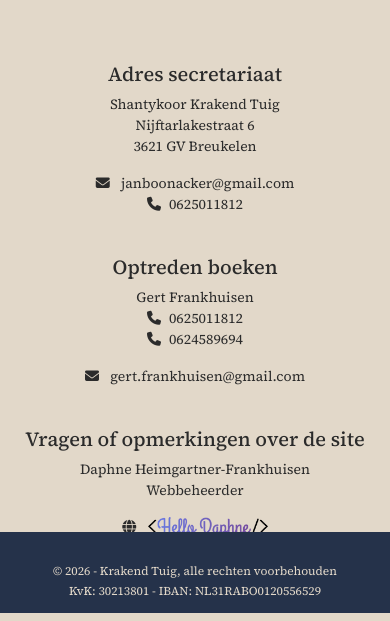
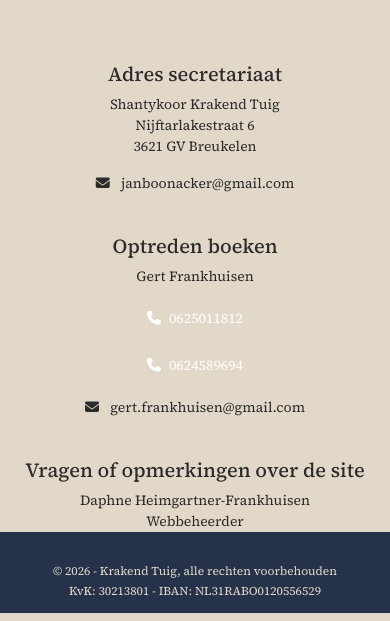
Before and after one commit to Daph1986/krakend_tuig, a Django app: page /contact/ in a window 390 px wide. Shown: the part 231-852 px from the top of the page. Run offline with Django 5.2, Linux system fonts and the light colour scheme; some libraries are stand-ins or nearby versions.

Commit message:
Adjust phone numbers

```diff
--- a/contact/templates/contact.html
+++ b/contact/templates/contact.html
@@ -35,15 +35,19 @@
           janboonacker@gmail.com
         </a>
         <br>
-        <i class="fa-solid fa-phone me-2"></i>0625011812
+
       </p>
     </div>
     <div class="col-12 col-md-4 mb-4">
       <h5>Optreden boeken</h5>
       <p>
         Gert Frankhuisen<br>
-        <i class="fa-solid fa-phone me-2"></i>0625011812<br>
-        <i class="fa-solid fa-phone me-2"></i>0624589694
+        <a class="btn btn-sm mt-3 px-3 btn-primary-custom text-white" href="tel:0625011812">
+          <i class="fa-solid fa-phone me-2 text-white"></i>0625011812
+        </a> <br>
+        <a class="btn btn-sm mt-3 px-3 btn-primary-custom text-white" href="tel:0624589694">
+          <i class="fa-solid fa-phone me-2 text-white"></i>0624589694
+        </a>
       </p>
       <p>
         <i class="fa-solid fa-envelope me-2"></i>
```
